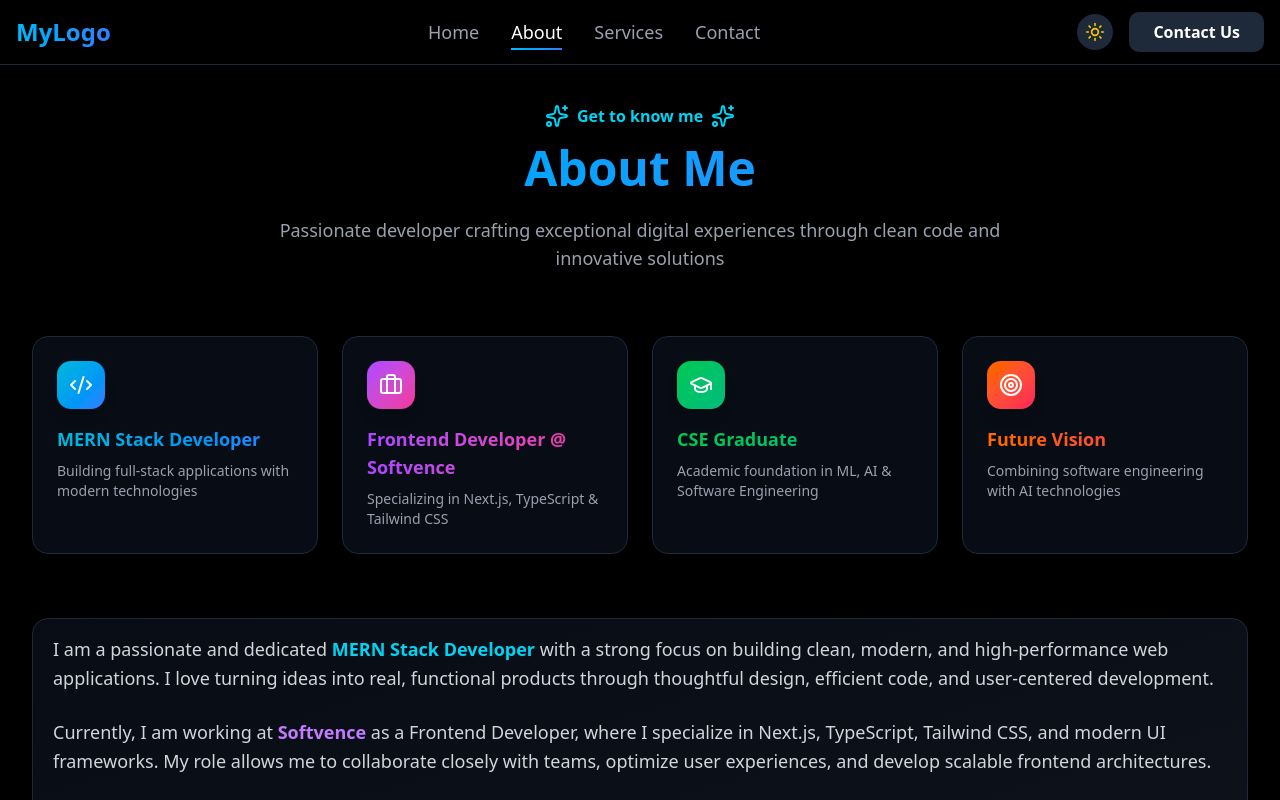
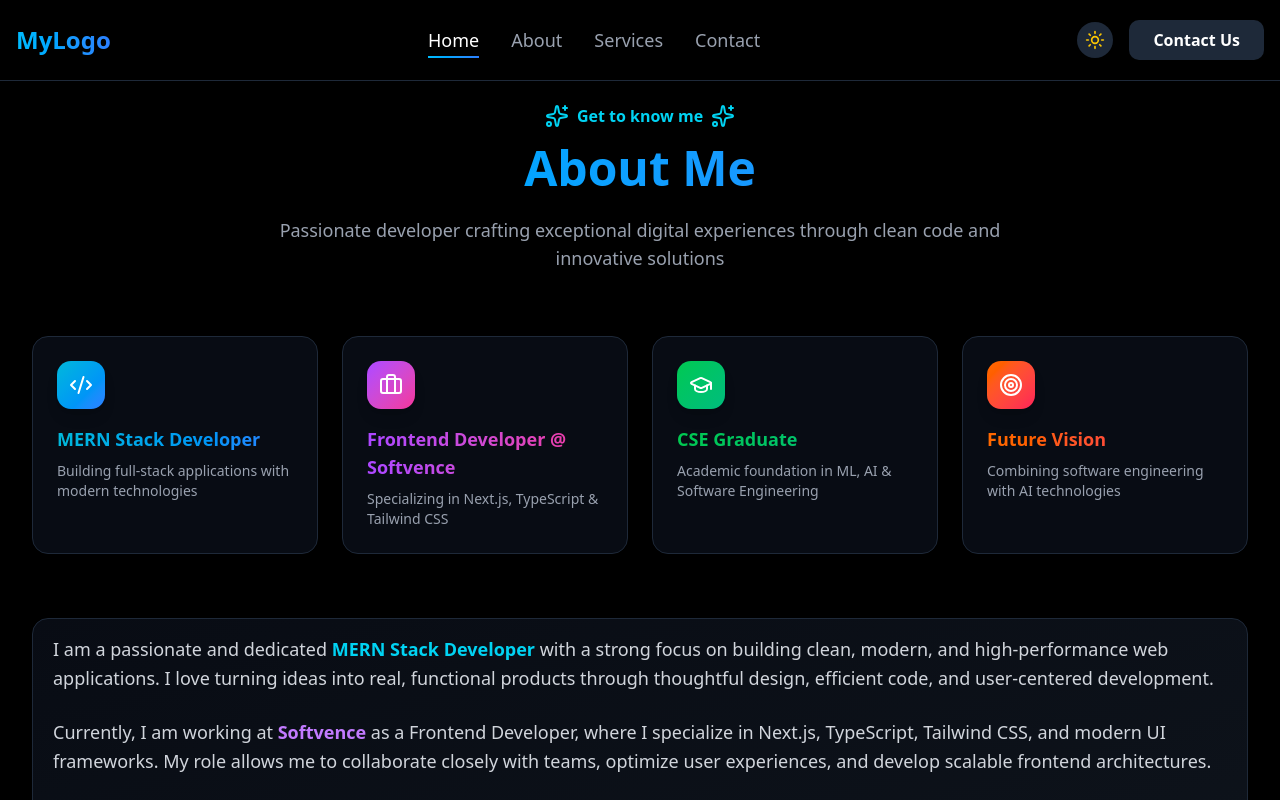
Before and after one commit to mdkabirulhossain/portfolio, a Next.js app: page /about in a window 1280 px wide. Shown: the top 800 px of the page. Built offline with nearby package versions, Linux system fonts and the light colour scheme.

Commit message:
Updated navbar

```diff
--- a/app/(site)/page.tsx
+++ b/app/(site)/page.tsx
@@ -8,11 +8,22 @@ export default function Homepage(){
     return (
         <div>
             {/* <HeroSection /> */}
-            <Hero />
+            <section id="home">
+                <Hero />
+            </section>
+            <section id="about">
             <AboutMe />
+            </section>
+            <section id="services">
             <ServicesSection />
+            </section>
+            <section id="projects">
             <LatestProjects />
+            </section>
+            <section id="contact">
             <Contact />
+            </section>
+
         </div>
     )
 }
--- a/app/globals.css
+++ b/app/globals.css
@@ -112,6 +112,10 @@
   --sidebar-ring: oklch(0.556 0 0);
 }
 
+html {
+  scroll-behavior: smooth;
+}
+
 @layer base {
   * {
     @apply border-border outline-ring/50;
--- a/components/Navbar.tsx
+++ b/components/Navbar.tsx
@@ -1,8 +1,8 @@
+/* eslint-disable react-hooks/set-state-in-effect */
 "use client";
 
-import { useState, useEffect } from "react";
+import { useState, useEffect  } from "react";
 import Link from "next/link";
-import { usePathname } from 'next/navigation';
 import { motion } from "framer-motion";
 import { Menu, X, Moon, Sun } from "lucide-react";
 import { useTheme } from "next-themes";
@@ -27,43 +27,22 @@ export default function Navbar() {
   const darkMode = theme === 'dark';
 
 
-  const pathname = usePathname();
+useEffect(() => {
+  setMounted(true);
+}, []);
 
-  useEffect(() => {
-    const timer = setTimeout(() => setMounted(true), 0);
-    return () => clearTimeout(timer);
-  }, []);
-
-
-  useEffect(() => {
-
-    const currentPath = pathname.substring(1).toLowerCase();
-
-    let determinedActiveItem = 'Home'; // Default to Home
-
-    if (currentPath === '') {
-      determinedActiveItem = 'Home';
-    } else {
-      const foundItem = navItems.find(item => item.toLowerCase() === currentPath);
-      if (foundItem) {
-        determinedActiveItem = foundItem;
-      }
-    }
-    queueMicrotask(() => setActiveItem(determinedActiveItem));
-
-  }, [pathname]); // Re-run when the URL path changes
 
   // Helper function to get the correct href path
   const getHref = (item: string) => {
-    const slug = item.toLowerCase();
-    return slug === 'home' ? '/' : `/${slug}`;
-  };
+  return `#${item.toLowerCase()}`;
+};
+
 if (!mounted) return null;
 
 // --- Rendered Navbar (UPDATED GRADIENTS) ---
 return (
   <nav className={`w-full ${darkMode ? 'bg-black text-white' : 'bg-white text-black'} fixed top-0 left-0 z-50 shadow-lg border-b ${darkMode ? 'border-gray-800' : 'border-gray-200'}`}>
-    <div className="max-w-7xl mx-auto px-4 flex items-center justify-between h-16">
+    <div className="max-w-7xl mx-auto px-4 flex items-center justify-between h-20">
 
       {/* ---------- Logo (UPDATED GRADIENT) ----------- */}
       <motion.div
@@ -152,7 +131,7 @@ return (
           whileHover={{ scale: 1.05 }}
           whileTap={{ scale: 0.95 }}
         >
-          <Link href="/contact">
+          <Link href="#contact">
             <motion.div
               className={`relative px-6 py-2 rounded-lg font-semibold overflow-hidden ${darkMode ? 'bg-gray-800' : 'bg-gray-200'
                 }`}
```
